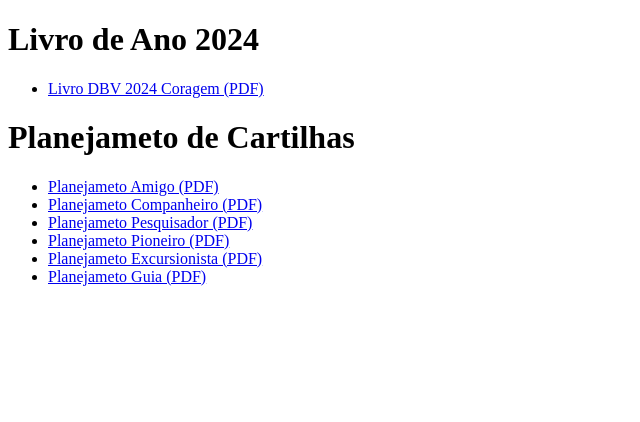
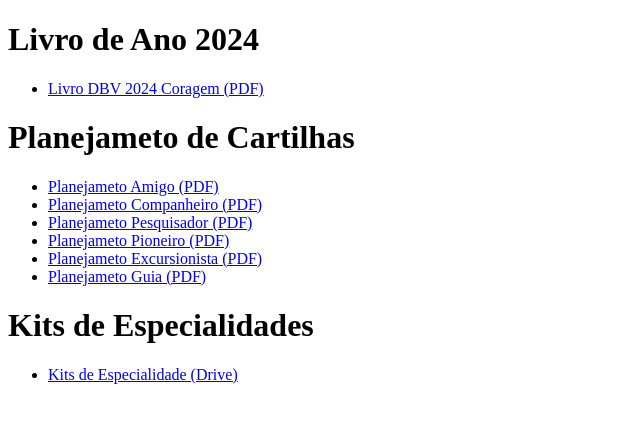
Before and after one commit to marlico77/arquivos-dbv, a plain HTML site: page index.html in a window 1280 px wide. Shown: the whole page, without its empty margins (0-640 px from the left). Drawn offline with Linux system fonts and the light colour scheme.

Commit message:
atualização

```diff
--- a/index.html
+++ b/index.html
@@ -5,6 +5,7 @@
     <meta charset="UTF-8">
     <meta name="viewport" content="width=device-width, initial-scale=1.0">
     <title>Downloads</title>
+    <link rel="shortcut icon" href="./logo-tribo.png" type="image/x-icon">
 </head>
 
 <body>
@@ -29,6 +30,13 @@
                 download="05-planejamento-cartao-excursionista">Planejameto Excursionista (PDF)</a></li>
         <li><a href="./Planejamentos/06-planejamento-cartao-guia.pdf" download="06-planejamento-cartao-guia">Planejameto
                 Guia (PDF)</a></li>
+
+    </ul>
+
+    <h1>Kits de Especialidades</h1>
+    <ul>
+        <li><a href="https://drive.google.com/drive/folders/12b1MwzbwEF4b-UMQOHqPQcpDrk8GYCc-?usp=sharing"
+                target="_blank">Kits de Especialidade (Drive)</a></li>
     </ul>
 </body>
 
```
Also changed, not shown: logo-tribo.png (added).
